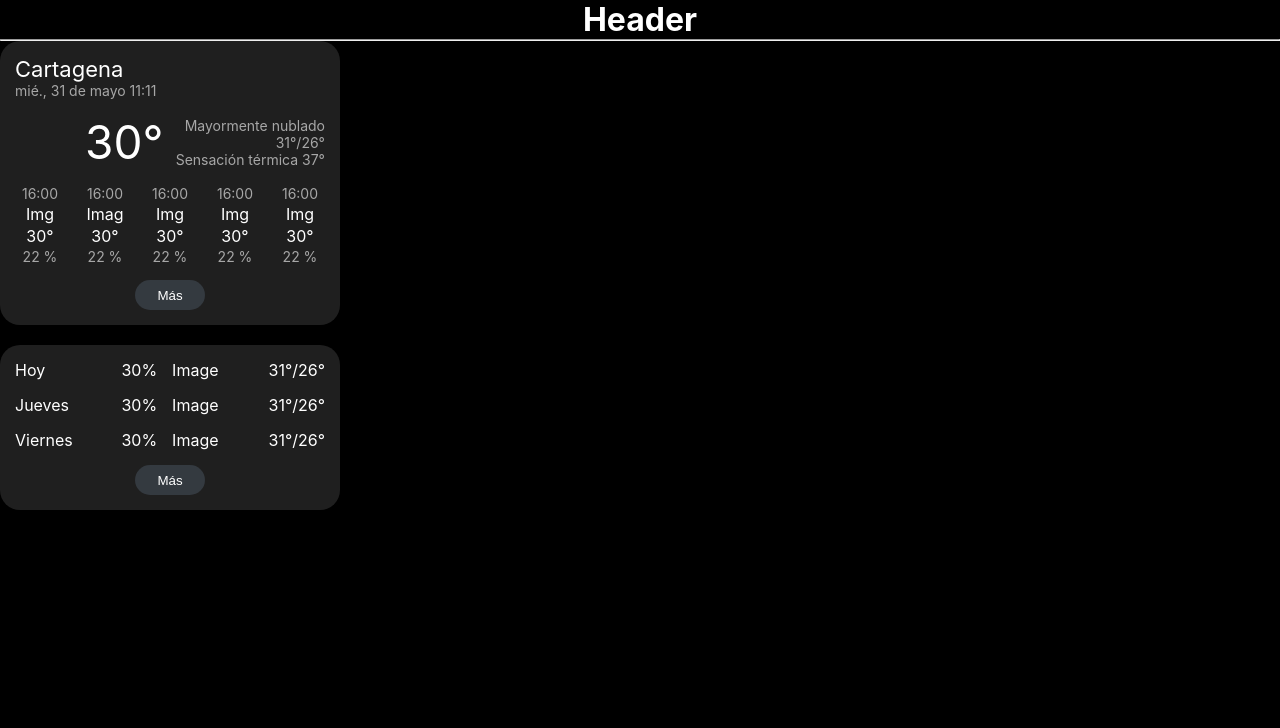
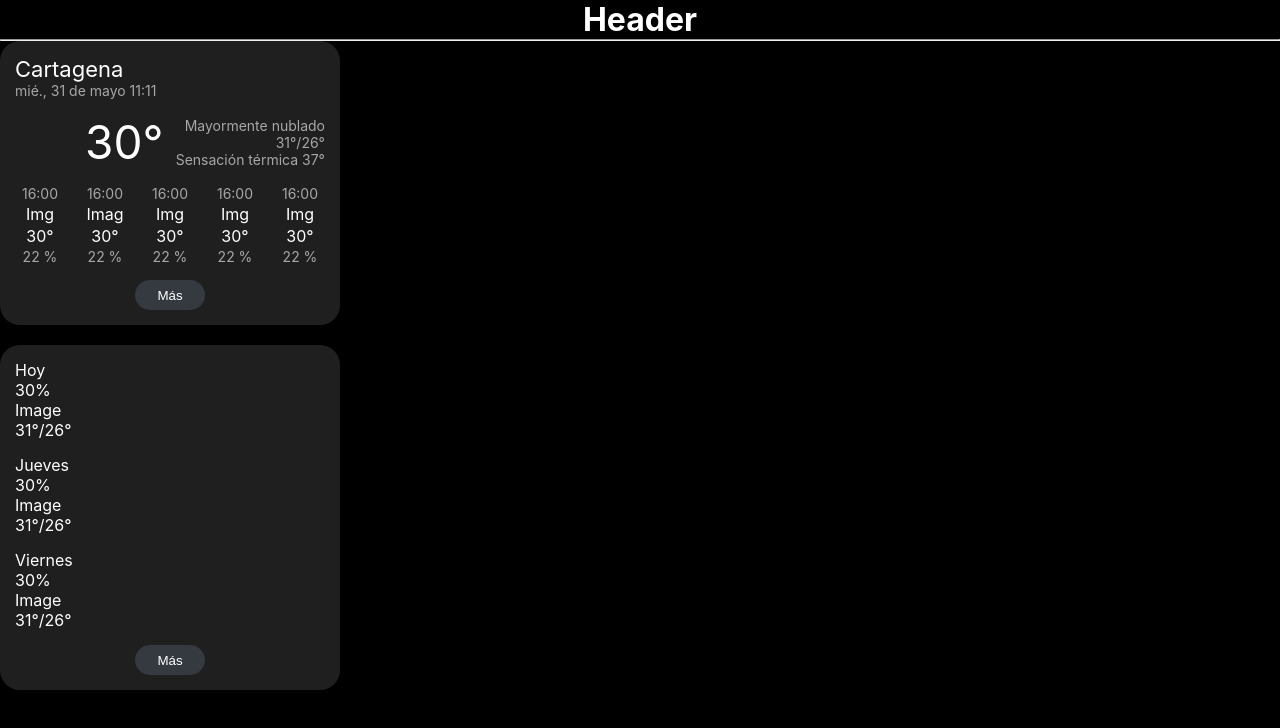
Before and after one commit to jesusalberto11/Samsung-Weather-Clone, a Next.js app: page / in a window 1280 px wide. Shown: the top 728 px of the page. Built offline with nearby package versions, Linux system fonts and the light colour scheme.

Commit message:
Delete: Deleted forecast days styles

```diff
--- a/styles/weekWeatherWidget.module.css
+++ b/styles/weekWeatherWidget.module.css
@@ -10,24 +10,6 @@
   border-radius: 20px;
 }
 
-.nextDayWeatherContainer {
-  display: grid;
-  grid-template-columns: repeat(3, 1fr);
-}
-
-.nextDayHumidityAndWeatherIcons {
-  display: flex;
-  flex-direction: row;
-  align-items: center;
-  justify-content: center;
-  gap: 15px;
-}
-
-.nextDayWeather {
-  display: flex;
-  justify-content: flex-end;
-}
-
 .buttonSection {
   display: flex;
   align-items: center;
```
